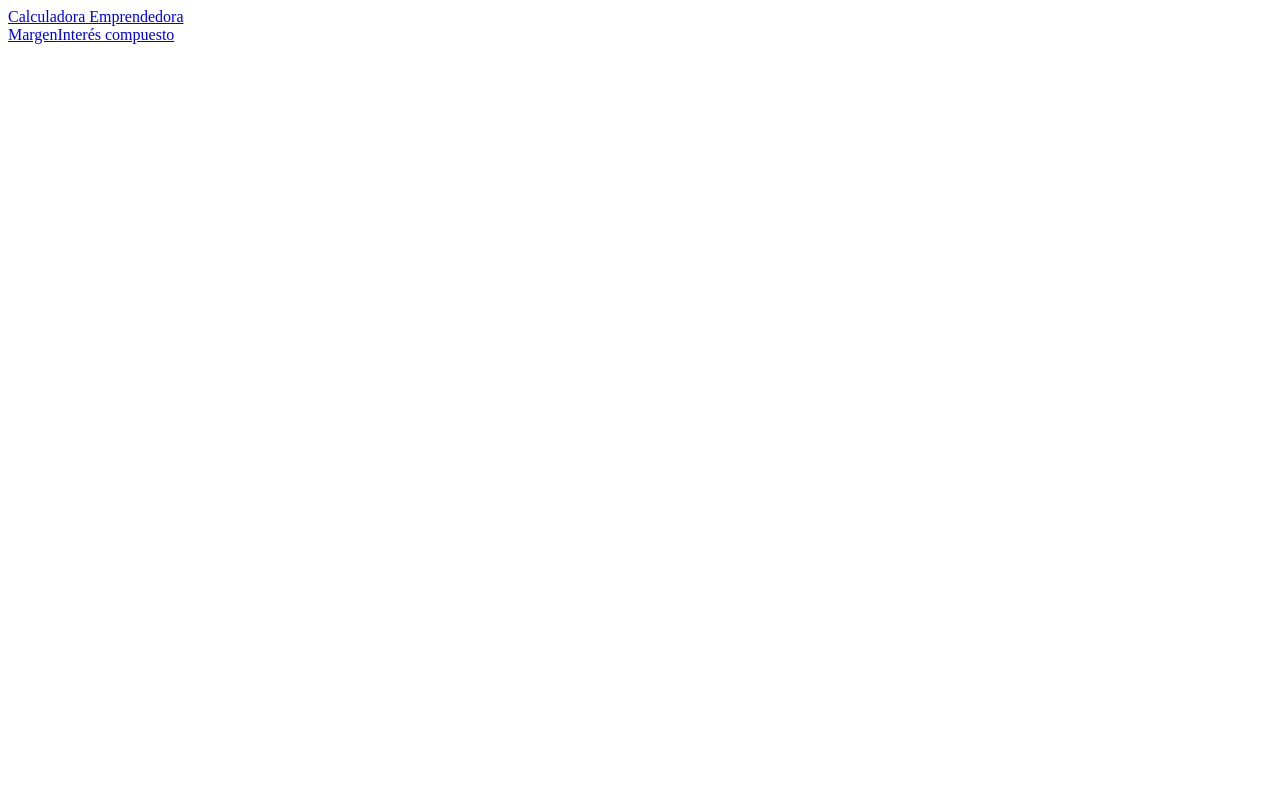
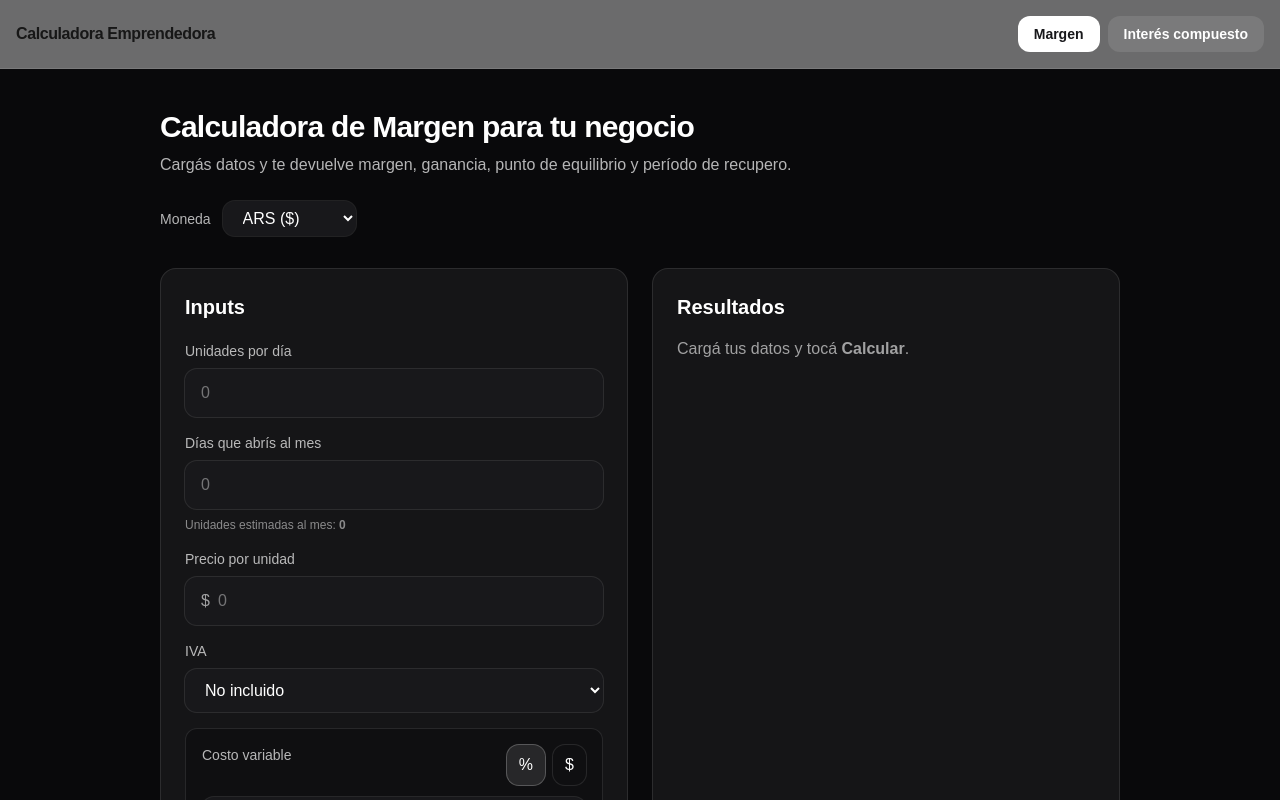
Before and after one commit to panchorenzella-dot/Calculadora-De-Emprendimiento, a Next.js app: page / in a window 1280 px wide. Shown: the top 800 px of the page. Built offline with nearby package versions, Linux system fonts and the light colour scheme.

Commit message:
remove sidebar and update navbar layout

```diff
--- a/app/layout.tsx
+++ b/app/layout.tsx
@@ -1,41 +1,38 @@
-"use client";
+import type { Metadata } from "next";
+import { Geist, Geist_Mono } from "next/font/google";
+import "./globals.css";
 
-import Link from "next/link";
-import { usePathname } from "next/navigation";
+import Navbar from "@/components/NavBar";
+import Footer from "@/components/Footer";
 
-export default function Navbar() {
-  const pathname = usePathname();
+const geistSans = Geist({
+  variable: "--font-geist-sans",
+  subsets: ["latin"],
+});
 
-  const active = (path: string) =>
-    pathname === path
-      ? "bg-white text-zinc-900"
-      : "bg-white/10 text-white hover:bg-white/20";
+const geistMono = Geist_Mono({
+  variable: "--font-geist-mono",
+  subsets: ["latin"],
+});
 
+export const metadata: Metadata = {
+  title: "Calculadora Emprendedora",
+  description:
+    "Calculadoras simples para emprendedores: margen, rentabilidad e interés compuesto.",
+};
+
+export default function RootLayout({
+  children,
+}: {
+  children: React.ReactNode;
+}) {
   return (
-    <header className="border-b border-white/10 bg-zinc-950/60 backdrop-blur px-6 py-4">
-      <div className="mx-auto max-w-5xl flex items-center justify-between">
-
-        <Link href="/" className="font-semibold tracking-tight">
-          Calculadora Emprendedora
-        </Link>
-
-        <div className="flex gap-2 text-sm font-semibold">
-          <Link
-            href="/"
-            className={`px-4 py-2 rounded-xl ${active("/")}`}
-          >
-            Margen
-          </Link>
-
-          <Link
-            href="/interes-compuesto"
-            className={`px-4 py-2 rounded-xl ${active("/interes-compuesto")}`}
-          >
-            Interés compuesto
-          </Link>
-        </div>
-
-      </div>
-    </header>
+    <html lang="es">
+      <body className={`${geistSans.variable} ${geistMono.variable} antialiased`}>
+        <Navbar />
+        {children}
+        <Footer />
+      </body>
+    </html>
   );
 }
--- a/components/NavBar.tsx
+++ b/components/NavBar.tsx
@@ -1,22 +1,38 @@
+"use client";
+
 import Link from "next/link";
+import { usePathname } from "next/navigation";
 
 export default function Navbar() {
+  const pathname = usePathname();
+
+  const linkClass = (href: string) =>
+    `rounded-xl px-4 py-2 text-sm font-semibold transition ${
+      pathname === href
+        ? "bg-white text-zinc-900"
+        : "bg-white/10 text-white hover:bg-white/20"
+    }`;
+
   return (
-    <header className="sticky top-0 z-40 border-b border-white/10 bg-zinc-950/80 backdrop-blur">
-      <div className="flex w-full items-center justify-between px-6 py-3">
-        <div className="flex items-center gap-3">
+    <header className="border-b border-white/10 bg-zinc-950/60 backdrop-blur">
+      <div className="w-full px-4 py-4">
+        <div className="flex items-center justify-between">
+          <Link href="/" className="font-semibold tracking-tight">
+            Calculadora Emprendedora
+          </Link>
 
-          <div className="leading-tight">
-            <Link href="/" className="text-sm font-semibold hover:text-white">
-              Calculadora Emprendedora
+          <nav className="flex gap-2">
+            <Link href="/" className={linkClass("/")}>
+              Margen
             </Link>
-            <div className="text-xs text-white/60">
-
-            </div>
-          </div>
+            <Link
+              href="/interes-compuesto"
+              className={linkClass("/interes-compuesto")}
+            >
+              Interés compuesto
+            </Link>
+          </nav>
         </div>
-
-        <div className="text-xs text-white/60">Gratis • Simple • Rápida</div>
       </div>
     </header>
   );
```
Also changed, not shown: app/opengraph-image.png (deleted), app/twitter-image.png (deleted).
